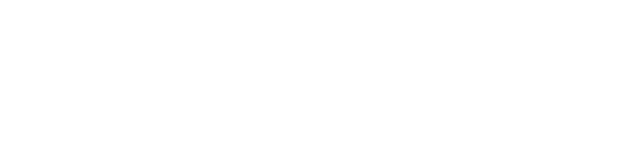
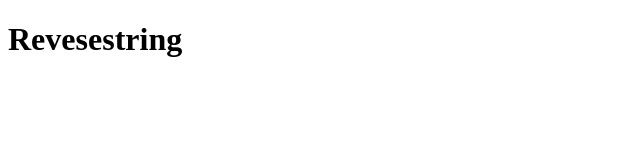
Before and after one commit to praveenkumar3197/PSVY, a plain HTML site: page reversestring/index.html in a window 1280 px wide. Shown: the whole page, without its empty margins (0-640 px from the left). Drawn offline with Linux system fonts and the light colour scheme.

Commit message:
index.html

```diff
--- a/reversestring/index.html
+++ b/reversestring/index.html
@@ -6,7 +6,7 @@
     <title>Revesestring</title>
 </head>
 <body>
-
+    <h1>Revesestring</h1>
     <script src="reversestring.js"></script>
 </body>
 </html>
```
